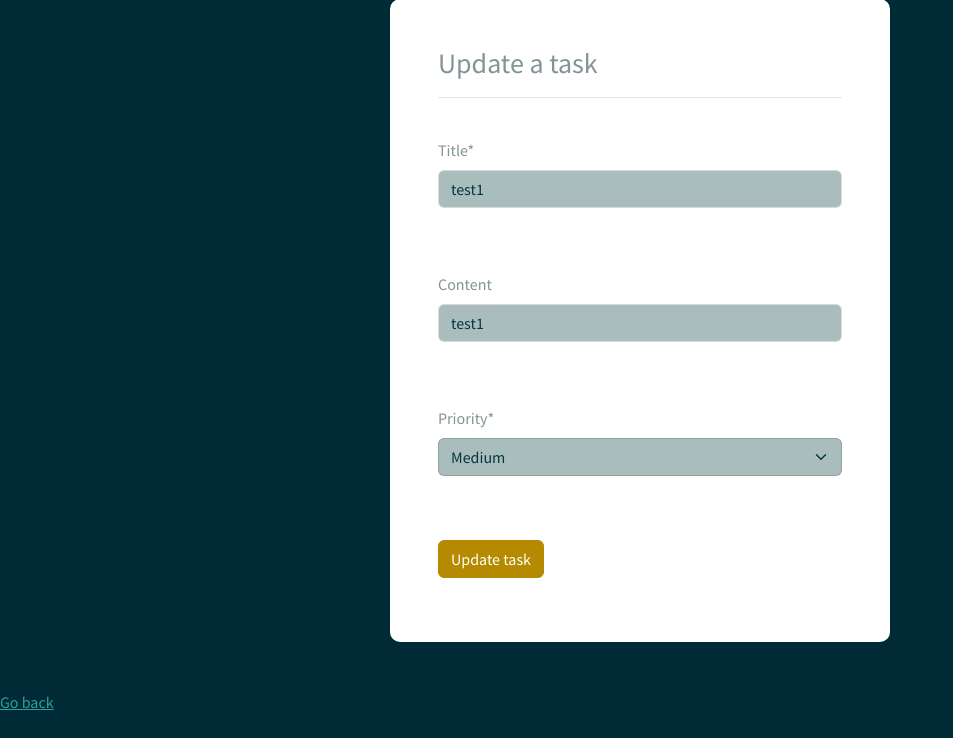
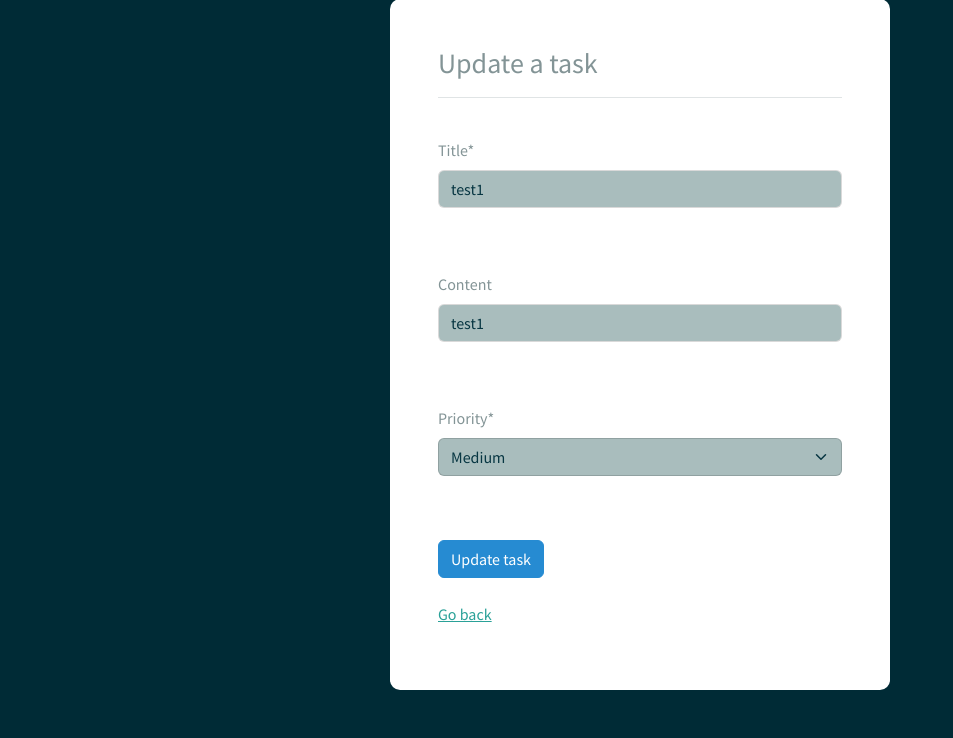
Before and after one commit to PhucNgo5903/Task_Management_Web, a Django app: page /update_task/23/ in a window 1280 px wide. Shown: the part 81-819 px from the top of the page, without its empty margins (0-953 px from the left). Before the commit the page ends 791 px from the top, so only its background shows below. Run offline with Django 5.2, Linux system fonts and the light colour scheme; a user stored in the database is signed in; data comes from the database, SQL or seed files in the repository; some libraries are stand-ins or nearby versions.

Commit message:
Update update_task.html

```diff
--- a/templates/profile/update_task.html
+++ b/templates/profile/update_task.html
@@ -47,8 +47,11 @@
 
             <br> <br>
 
-            <input class="btn btn-primary navbar-btn" type="submit" value="Update task" />
+            <input class="btn btn-info navbar-btn" type="submit" value="Update task" />
 
+            <br> <br>
+
+            <a href="{% url 'view_tasks' %}"> Go back </a>
 
         </form>
     </div>
@@ -57,7 +60,7 @@
 
     <br>
 
-    <a href="{% url 'view_tasks' %}"> Go back </a>
+
 
 
 </html>
```
